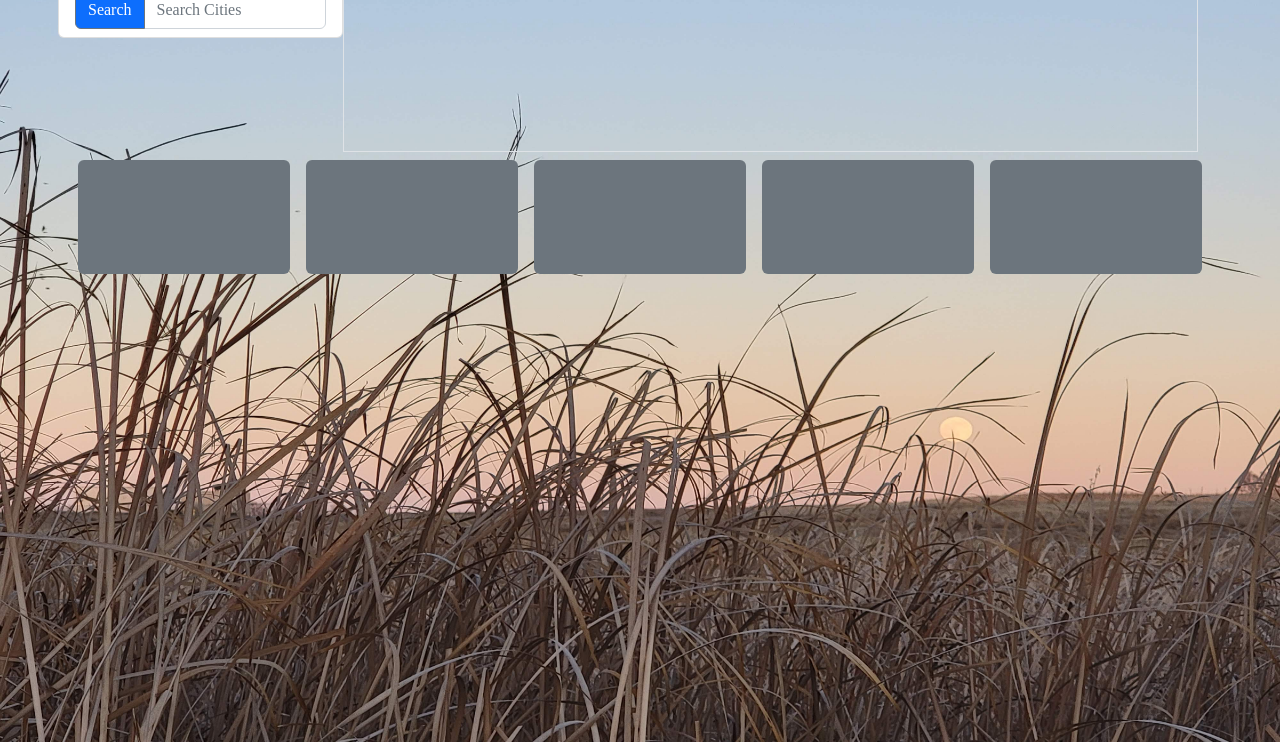
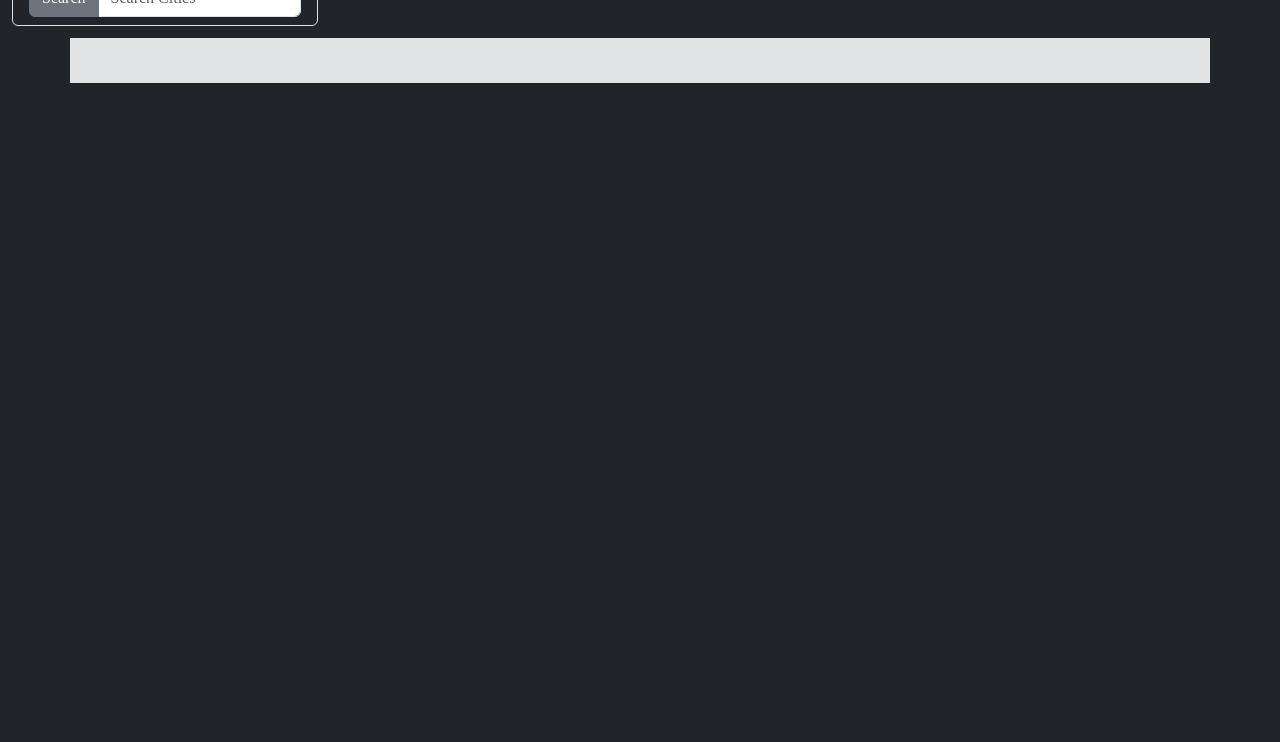
Before and after one commit to dhealy83/weather-dashboard, a plain HTML site: page index.html in a window 1280 px wide. Shown: the part 58-800 px from the top of the page. Drawn offline with nearby package versions, Linux system fonts and the light colour scheme.

Commit message:
new layout

```diff
--- a/develope/css/style.css
+++ b/develope/css/style.css
@@ -1,16 +1,4 @@
-.box {
-    height: 300px;
-    position: relative;
+img {
+    max-height: 100px !important;
+    width: auto !important;
 }
-
-#img {
-    display: block;
-    width: 100%;
-    height: 100%;
-    position: fixed;
-    overflow-y:auto
-}
-
-.search {
-    padding: 0;
-}
--- a/index.html
+++ b/index.html
@@ -5,29 +5,25 @@
     <meta http-equiv="X-UA-Compatible" content="IE=edge" />
     <meta name="viewport" content="width=device-width, initial-scale=1.0" />
     <title>Document</title>
-    <link
-    rel="stylesheet"
-    href="https://cdn.jsdelivr.net/npm/bootstrap@5.2.0/dist/css/bootstrap.min.css"
-    />
+    <link href="https://cdn.jsdelivr.net/npm/bootstrap@5.3.0-alpha2/dist/css/bootstrap.min.css" rel="stylesheet" integrity="sha384-aFq/bzH65dt+w6FI2ooMVUpc+21e0SRygnTpmBvdBgSdnuTN7QbdgL+OapgHtvPp" crossorigin="anonymous">
     <link rel="stylesheet" href="./develope/css/reset.css" />
     <link rel="stylesheet" href="./develope/css/style.css" />
   </head>
 
-  <body>
-    <img src="./assets/20211218_162647.jpg" alt="" srcset="" id="img" />
+  <body class="bg-dark">
     <header>
-      <div class="bg-dark fs-1 text-white text-center col-12">
+      <div class="bg-dark text-white text-center col-12">
         Weather Dashboard
       </div>
     </header>
 
-    <div class="container grid">
-      <div class="grid box row d-flex nowrap">
-        <ul class=" search list-group row col-sm-3 text-center">
-          <li class="list-group-item container">
-            <div class="input-group">
+    <div class="">
+      <div class="row m-1">
+        <ul class=" search list-group row col-sm-3 text-center m-2">
+          <li class="list-group-item container bg-dark">
+            <div class="input-group bg-dark">
               <div
-                class="btn btn-outline-secondary bg-primary text-white"
+                class="btn btn-secondary  text-white"
                 type="button"
                 id="searchButton button-addon1"
               >
@@ -46,23 +42,26 @@
             <ul id="prevSearch"></ul>
           </li>
         </ul>
-
-        <div class="container col-sm-9 border border-1" id="weatherNow">
+      </div>
+    </div>
+    <div class="container col box border border-1 bg-secondary-subtle" id="weatherNow">
       <div class="" id="date"></div>
       <div class="" id="weatherNowTemp"></div>
       <div class="" id="weatherNowRH"></div>
       <div class="" id="weatherNowWS"></div>
       <div class="" id="weatherNowUV"></div>
-          <img class="" id="weatherNowICON"></img>
+      <img id="weatherNowICON" style="height: 40px !important;"></img>
     </div>
 
-        <div class="col row bg-secondary d-flex rounded-2 m-2" id="day1"></div>
-        <div class="col row bg-secondary d-flex rounded-2 m-2" id="day2"></div>
-        <div class="col row bg-secondary d-flex rounded-2 m-2" id="day3"></div>
-        <div class="col row bg-secondary d-flex rounded-2 m-2" id="day4"></div>
-        <div class="col row bg-secondary d-flex rounded-2 m-2" id="day5"></div>
+    <div class="row d-flex justify-content-evenly m-2">
+      <div class="col-lg-2 col-md-4 col-sm-6 row bg-secondary d-flex rounded-2 m-2" id="day1"></div>
+      <div class="col-lg-2 col-md-4 col-sm-6 row bg-secondary d-flex rounded-2 m-2" id="day2"></div>
+      <div class="col-lg-2 col-md-4 col-sm-6 row bg-secondary d-flex rounded-2 m-2" id="day3"></div>
+      <div class="col-lg-2 col-md-4 col-sm-6 row bg-secondary d-flex rounded-2 m-2" id="day4"></div>
+      <div class="col-lg-2 col-md-4 col-sm-6 row bg-secondary d-flex rounded-2 m-2" id="day5"></div>
     </div>
-    </div>
+
+
 
     <main></main>
 
@@ -75,5 +74,3 @@
     <script src="./develope/js/script.js"></script>
   </body>
 </html>
-
-<!-- citySearch.value === "" && myCityValue === "" -->
```
Lines whose indentation alone changed are shown as unchanged.
